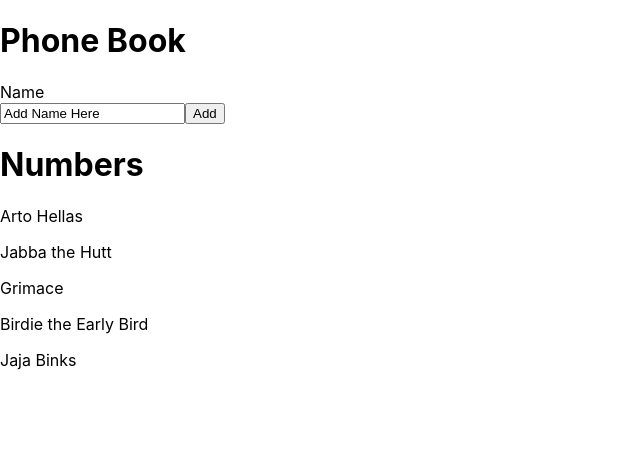
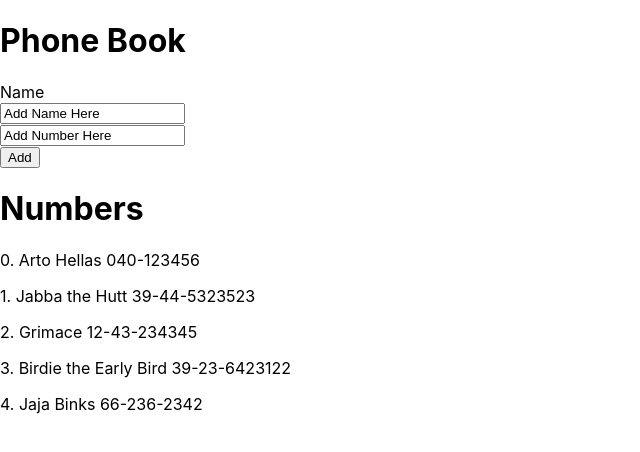
Before and after one commit to cherylfong/netscapia, a React (Create React App) app in the folder part2/phonebook/: page / in a window 1280 px wide. Shown: the top 452 px of the page, without its empty margins (0-640 px from the left). Built offline with nearby package versions, Linux system fonts and the light colour scheme.

Commit message:
complete section 2.8

```diff
--- a/part2/phonebook/src/App.js
+++ b/part2/phonebook/src/App.js
@@ -2,6 +2,8 @@
  * 2.6 Create a simple phone book. Only allow adding names.
  *
  * 2.7 Prevent adding existing names in phone book.
+ *
+ * 2.8 Allow adding phone numbers associated with the names.
  */
 
 import logo from './logo.svg';
@@ -18,10 +20,12 @@ function App(props) {
 
   const [newName, setNewName] = useState('Add Name Here')
 
+  const [newNumber, setNewNumber] = useState('Add Number Here')
+
   return (
     <div>
       <h1>Phone Book</h1>
-      <Entry persons={persons} setPersons={setPersons} newName={newName} setNewName={setNewName}/>
+      <Entry persons={persons} setPersons={setPersons} newName={newName} setNewName={setNewName} newNumber={newNumber} setNewNumber={setNewNumber}/>
       <People people={persons}/>
     </div>
   )
--- a/part2/phonebook/src/components/Entry.js
+++ b/part2/phonebook/src/components/Entry.js
@@ -1,7 +1,7 @@
 /**
  * Adds an entry to the Phone book
  */
-const Entry = ({persons, setPersons, newName, setNewName}) => {
+const Entry = ({persons, setPersons, newName, setNewName, newNumber, setNewNumber}) => {
 
     const addEntry = (event) => {
 
@@ -16,6 +16,8 @@ const Entry = ({persons, setPersons, newName, setNewName}) => {
 
         const personObject = {
         name: newName,
+        number: newNumber,
+        id: persons.length + 1,
         }
 
         setPersons(persons.concat(personObject))
@@ -28,11 +30,17 @@ const Entry = ({persons, setPersons, newName, setNewName}) => {
         console.log('Triggered event source value: ', event.target.value)
     }
 
+    const handleNewNumber = (event) => {
+        setNewNumber(event.target.value)
+        console.log('Triggered event source value: ', event.target.value)
+    }
+
     return(
         <>
             <form onSubmit={addEntry}>
                 <label>Name</label><br/>
-                <input value={newName} onChange={handleNewName}/>
+                <input value={newName} onChange={handleNewName}/><br/>
+                <input value={newNumber} onChange={handleNewNumber}/><br/>
                 <button type="submit">Add</button>
             </form>
         </>
--- a/part2/phonebook/src/components/People.js
+++ b/part2/phonebook/src/components/People.js
@@ -3,7 +3,6 @@
  */
 const People = ({people}) => {
 
-console.log("People ?",people)
   return (
       <>
           <h1>Numbers</h1>
@@ -14,7 +13,7 @@ console.log("People ?",people)
 
 
 /**
- * Displays one person from the phone book
+ * Displays one person and their number from the phone book
  */
 const Person = ({people}) => {
 
@@ -22,7 +21,7 @@ const Person = ({people}) => {
         <>
             { people.map(
                ( person, i )=>
-                <p key={i}>{person.name}</p>
+                <p key={i}>{i}. {person.name} {person.number}</p>
             )}
         </>
     )
--- a/part2/phonebook/src/index.js
+++ b/part2/phonebook/src/index.js
@@ -4,11 +4,26 @@ import './index.css';
 import App from './App';
 
 const persons = [
-  { name: 'Arto Hellas' },
-  { name: 'Jabba the Hutt'},
-  { name: 'Grimace'},
-  { name: 'Birdie the Early Bird'},
-  { name: 'Jaja Binks'}
+  { name: 'Arto Hellas',
+    number: '040-123456',
+    id: 1
+  },
+  { name: 'Jabba the Hutt',
+    number: '39-44-5323523',
+    id: 2
+  },
+  { name: 'Grimace',
+    number: '12-43-234345',
+    id: 3
+  },
+  { name: 'Birdie the Early Bird',
+    number: '39-23-6423122',
+    id: 4
+  },
+  { name: 'Jaja Binks',
+    number: '66-236-2342',
+    id: 5
+  }
 ]
 
 const root = ReactDOM.createRoot(document.getElementById('root'));
```
